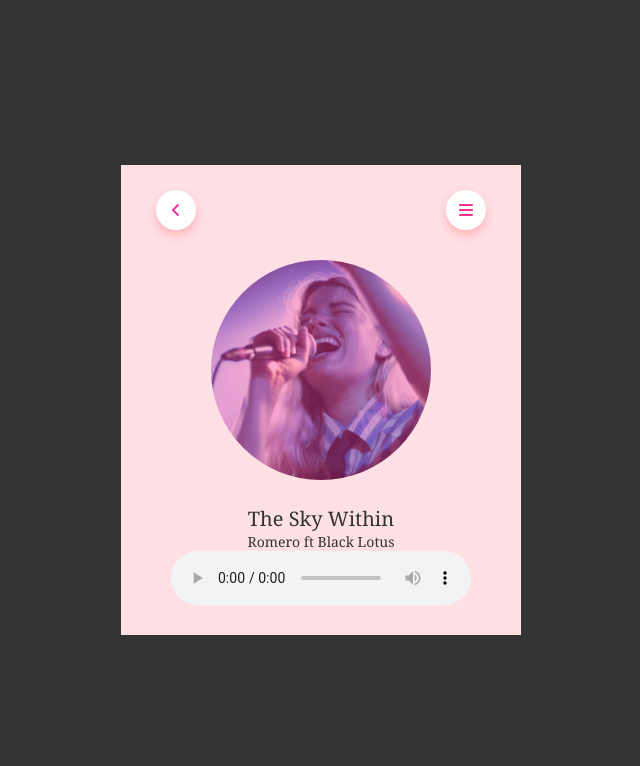
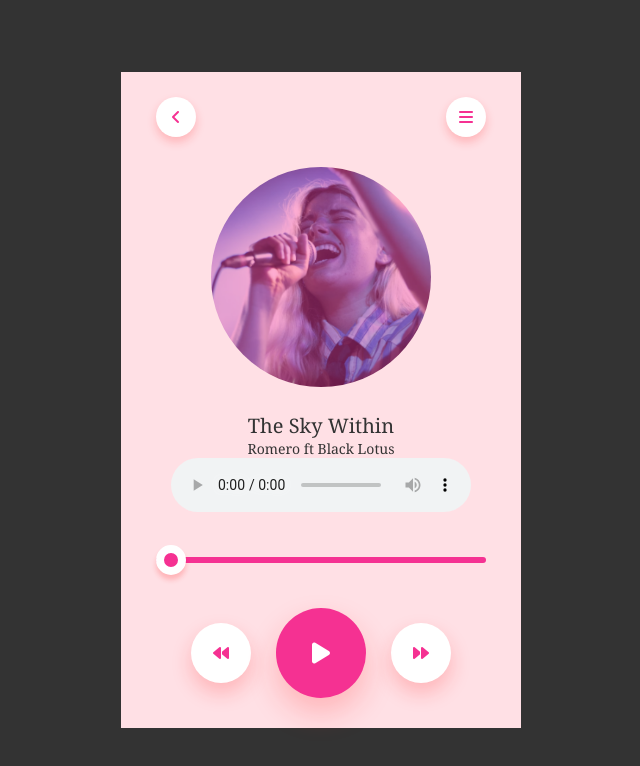
Before and after one commit to Alejo-Vignale/Music-Player-, a plain HTML site: page index.html in a window 1280 px wide. Shown: the whole page, without its empty margins (319-959 px from the left). Drawn offline with Linux system fonts and the light colour scheme.

Commit message:
time bar + buttons play and pause

```diff
--- a/index.html
+++ b/index.html
@@ -21,14 +21,50 @@
             <i class="fa-solid fa-bars"></i>
           </div>
         </nav>
-        <img src="media/468-thumbnail.png" class="song-img">
+        <img src="media/468-thumbnail.png" class="song-img" />
         <h1>The Sky Within</h1>
         <p>Romero ft Black Lotus</p>
 
-        <audio controls>
-            <source src="media/Romeo - The Sky Within.mp3" type="audio/mpeg">
+        <audio controls id="song">
+          <source src="media/Romeo - The Sky Within.mp3" type="audio/mpeg" />
         </audio>
+        <input type="range" value="0" id="progress" />
+        <div class="controls">
+          <div><i class="fa-solid fa-backward"></i></div>
+          <div onclick="playPause()">
+            <i class="fa-solid fa-play" id="cntrlIcon"></i>
+          </div>
+          <div><i class="fa-solid fa-forward"></i></div>
+        </div>
       </div>
     </div>
+
+    <script>
+      let progress = document.getElementById("progress");
+      let song = document.getElementById("song");
+      let cntrlIcon = document.getElementById("cntrlIcon");
+
+      song.onloadedmetadata = function () {
+        progress.max = song.duration;
+        progress.value = song.currentTime;
+      };
+
+      function playPause() {
+        if (cntrlIcon.classList.contains("fa-pause")) {
+          song.pause();
+          cntrlIcon.classList.remove("fa-pause");
+          cntrlIcon.classList.add("fa-play");
+        } else {
+          song.play();
+          cntrlIcon.classList.add("fa-pause");
+          cntrlIcon.classList.remove("fa-play");
+        }
+      }
+      if(song.play()){
+        setInterval(()=>{
+            progress.value=song.currentTime;
+        }, 500);
+      }
+    </script>
   </body>
 </html>
--- a/style.css
+++ b/style.css
@@ -53,5 +53,49 @@ nav .circle{
 .music-player p{
     font-size: 14px;
     color: #333;
+}
+
+#progress{
+    -webkit-appearance: none;
+    width: 100%;
+    height: 6px;
+    background: #f53192;
+    border-radius: 4px;
+    cursor: pointer;
+    margin: 40px 0;
+}
+#progress::-webkit-slider-thumb{
+    -webkit-appearance: none;
+    background: #f53192;
+    width: 30px;
+    height: 30px;border-radius: 50%;
+    border: 8px solid #fff;
+    box-shadow: 0 5px 5px rgba(255, 26, 26, 0.22);
 
 }
+
+.controls{
+    display: flex;
+    justify-content: center;
+    align-items: center;
+
+}
+.controls div{
+    width: 60px;
+    height: 60px;
+    margin: 20px;
+    background: #fff;
+    display: inline-flex;
+    align-items: center;
+    justify-content: center;
+    border-radius: 50%;
+    color: #f53192;
+    box-shadow: 0 10px 20px rgba(255,26,26,0.22);
+    cursor: pointer;
+}
+
+.controls div:nth-child(2){
+    transform: scale(1.5);
+    background: #f53192;
+    color: white;
+}
```
